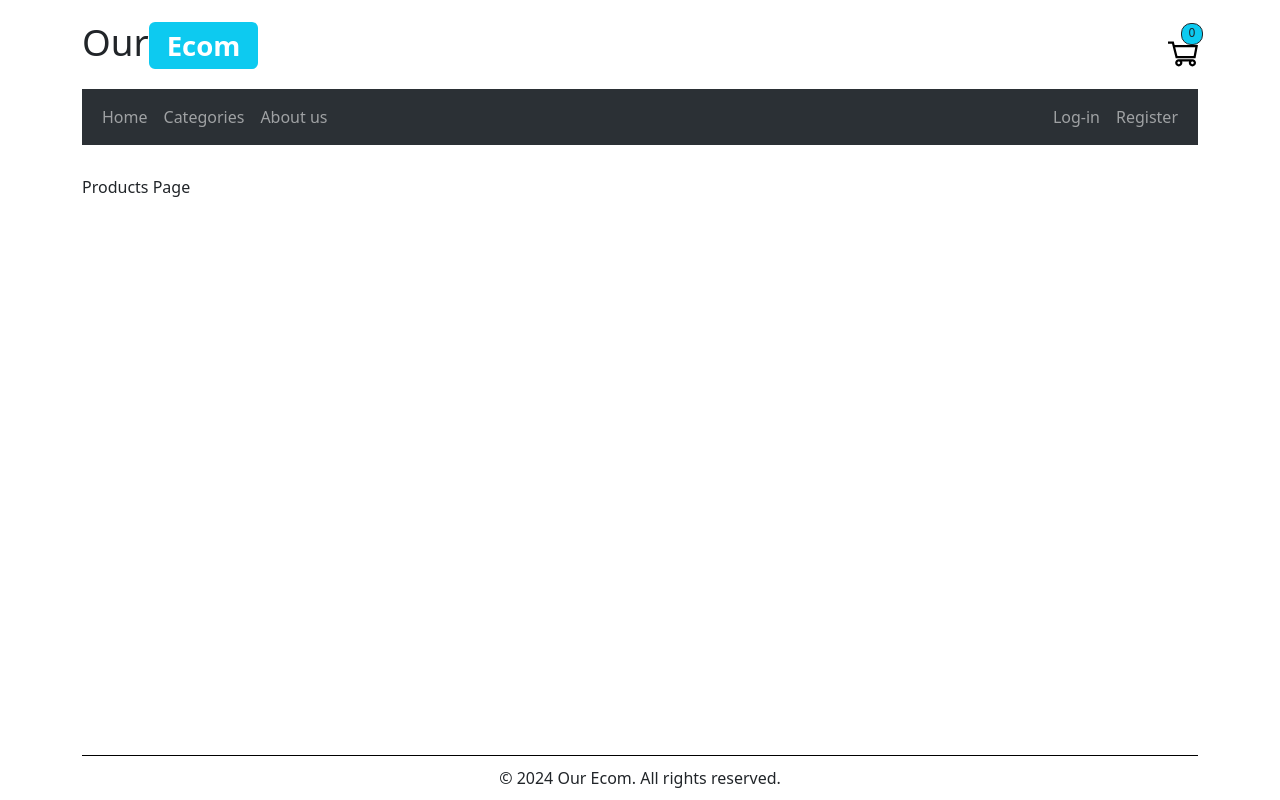
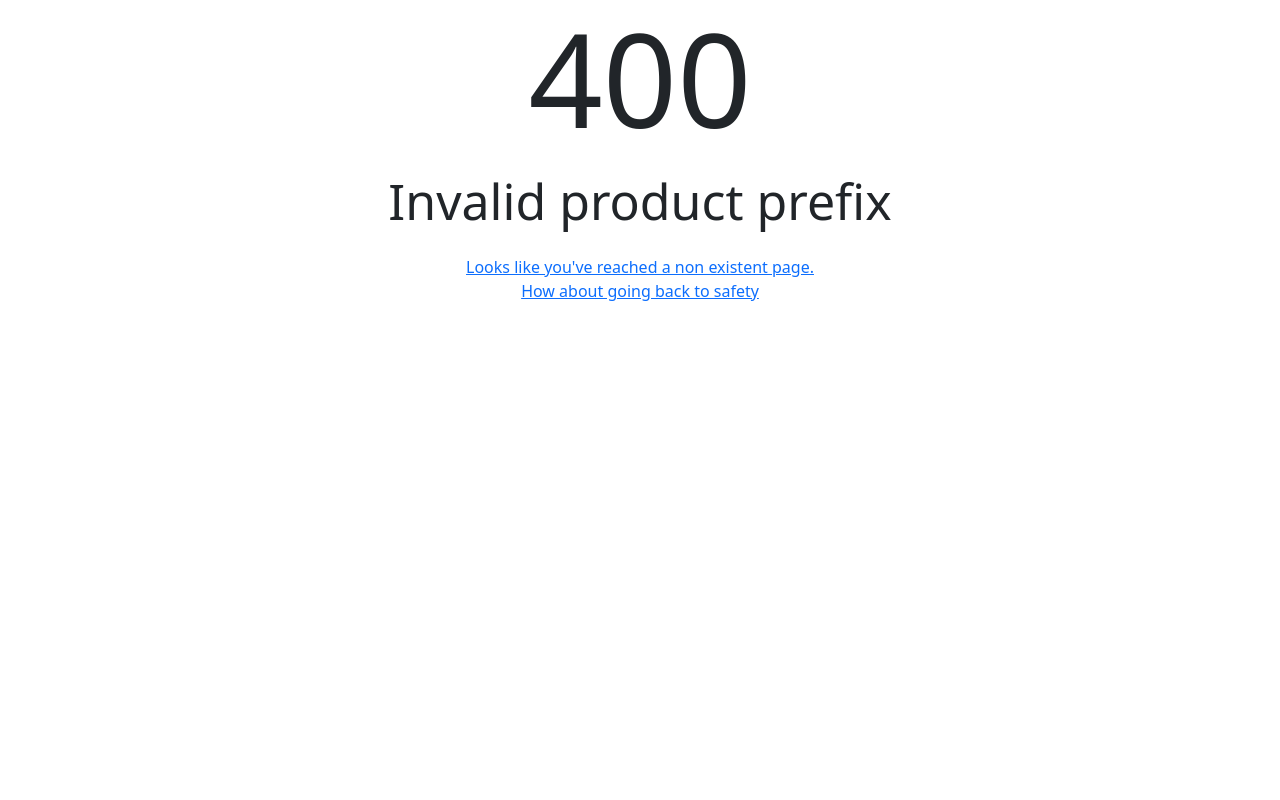
Before and after one commit to JohnE03/ecommerce-front, a React (Vite) app: page /products/1 in a window 1280 px wide. Built offline with nearby package versions, Linux system fonts and the light colour scheme.

Commit message:
Customizing error message using loader

```diff
--- a/src/pages/Error.tsx
+++ b/src/pages/Error.tsx
@@ -1,11 +1,22 @@
 import { Container } from "react-bootstrap";
-import { Link } from "react-router-dom";
+import { Link, useRouteError, isRouteErrorResponse } from "react-router-dom";
 
 const Error = () => {
+  const error = useRouteError(); // Get the error object from the route
+  let errorStatus: number;
+  let errorStatusText: string;
+  if (isRouteErrorResponse(error)) {
+    errorStatus = error.status;
+    errorStatusText = error.statusText;
+  }
+  else {
+    errorStatus = 404;
+    errorStatusText = "Page Not Found";
+  }
   return (
     <Container className="notFound">
-        <h1 className="notFound h1">Error 404:</h1>
-        <p className="notFound p">Page not found</p>
+        <h1 className="notFound h1">{errorStatus}</h1>
+        <p className="notFound p">{errorStatusText}</p>
         <Link to='/' replace={true}>Looks like you've reached a non existent page. <br />
         How about going back to safety
         </Link>
--- a/src/routes/AppRouter.tsx
+++ b/src/routes/AppRouter.tsx
@@ -25,7 +25,16 @@ const router = createBrowserRouter([{
         },
         {
             path: "products/:prefix",
-            element: <Products />
+            element: <Products />,
+            loader: ({params}) => {
+                if(
+                    typeof params.prefix !== "string" ||
+                    !/^[a-z]+$/i.test(params.prefix)
+                ){
+                    throw new Response("Bad Request", {statusText: "Invalid product prefix", status: 400});
+                }
+                return true;
+            }
         },
         {
             path: "about-us",
```
